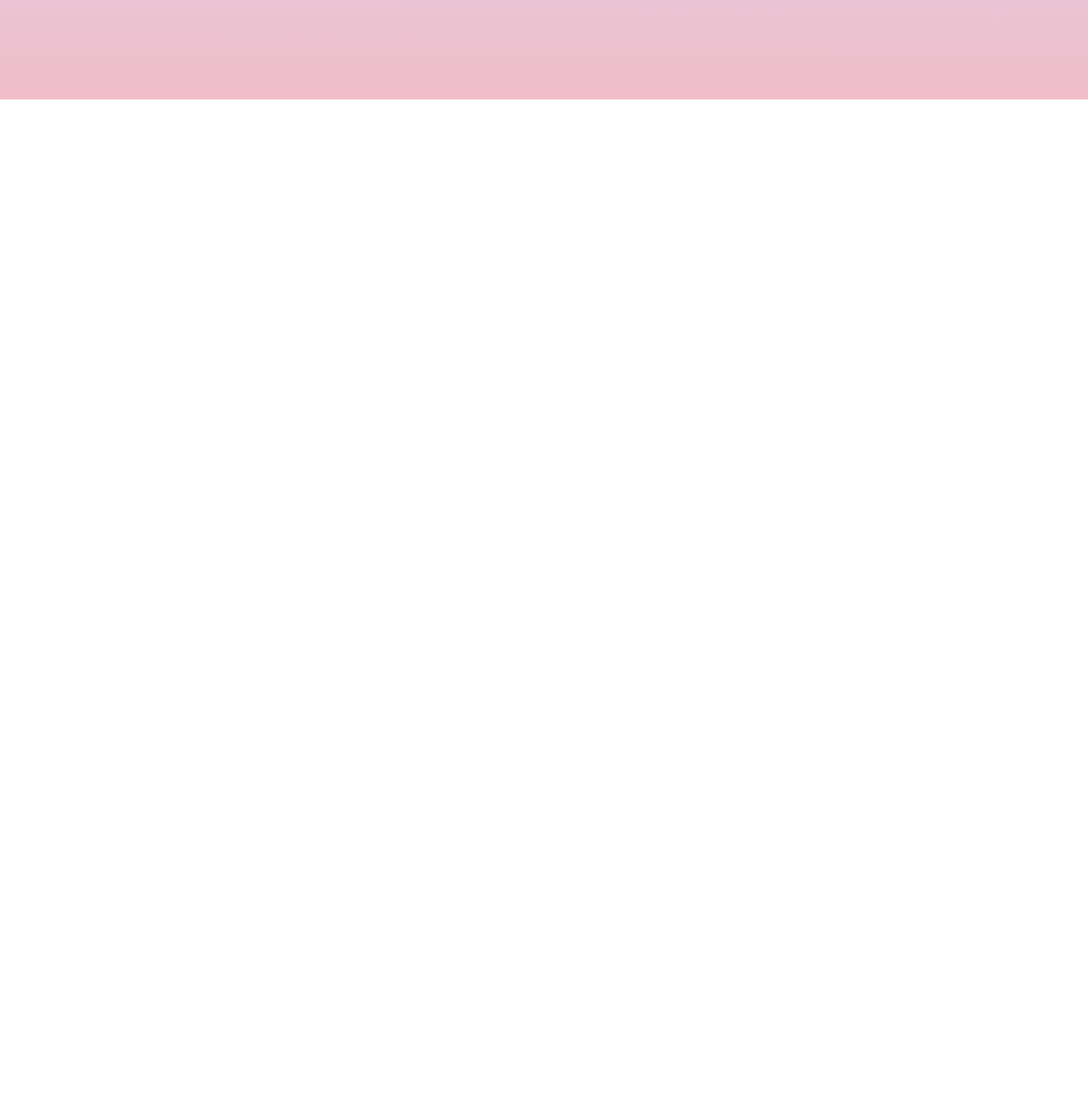
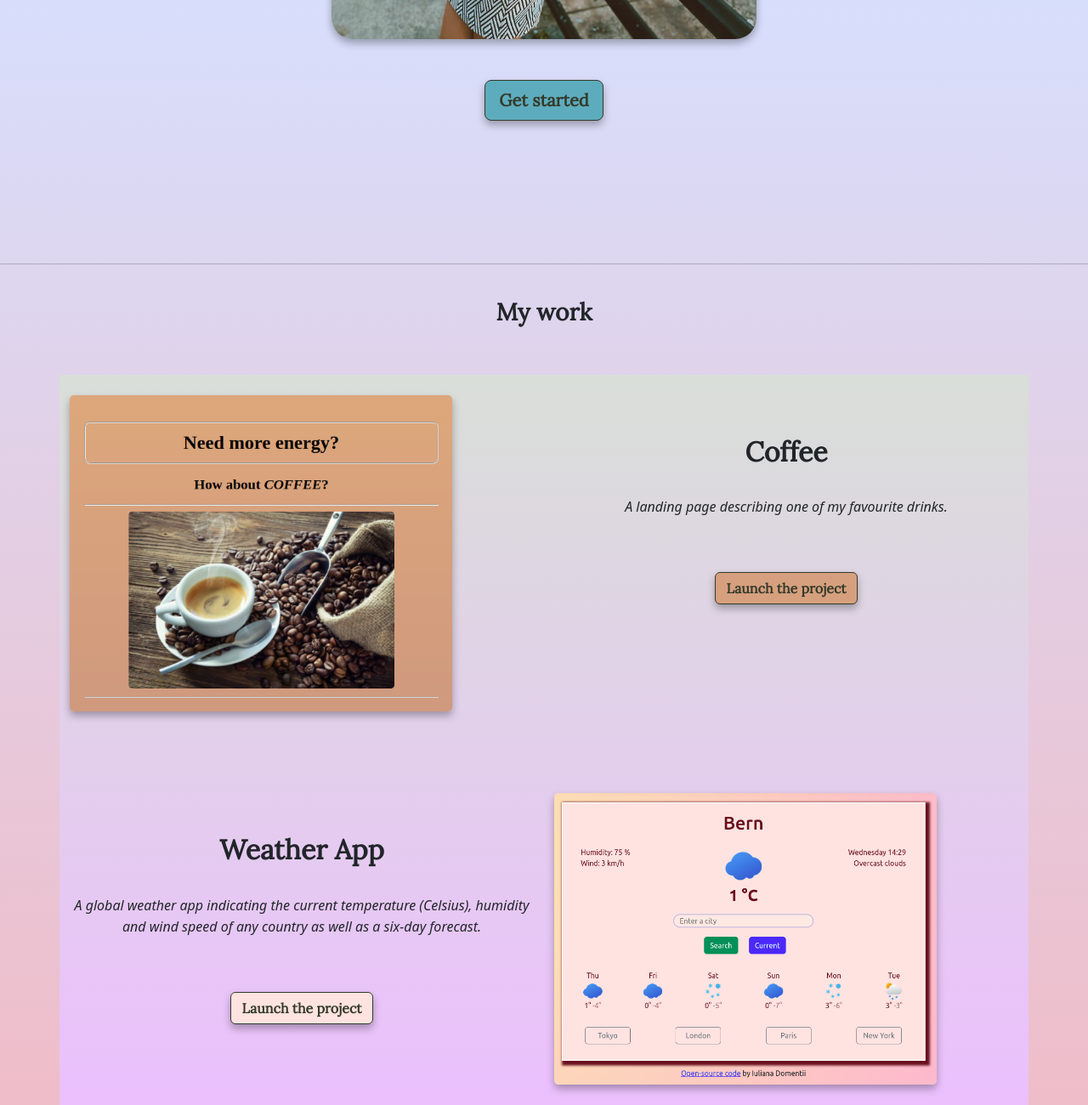
Before and after one commit to iuliana-domentii/portfolio-project, a plain HTML site: page index.html in a window 1280 px wide. Shown: the part 887-2187 px from the top of the page at 85% size. Before the commit the page ends 1004 px from the top, so only its background shows below. Drawn offline with nearby package versions, Linux system fonts and the light colour scheme.

Commit message:
homepage content added

```diff
--- a/index.html
+++ b/index.html
@@ -40,13 +40,90 @@
 
       <h1>Iuliana Domentii</h1>
       <p>Front-end developer, based in Switzerland 🇨🇭</p>
-       <div class="container text-center hero-photo-btn">
-      <div class="row">
-        <div class="col-md-6"><img src="images/iuliana-d.jpg" class="img-fluid" alt="hero-photo" /></div>
-        <div class="col-md-6 primary-btn"> <a href="#"><button type="button" class="btn btn-primary btn-lg mt-5 start-btn" > Get started </button></a>
+      <div class="container text-center hero-photo-btn">
+        <div class="row">
+          <div class="col-md-3"></div>
+          <div class="col-md-6">
+            <img
+              src="images/iuliana-d.jpg"
+              class="img-fluid"
+              alt="hero-photo"
+            />
+          </div>
+          <div class="col-md-3"></div>
         </div>
       </div>
+      <div class="row mb-3 pb-3">
+        <div class="col-md-3"></div>
+        <div class="col-md-6 primary-btn">
+          <a href="#"
+            ><button
+              type="button"
+              class="btn btn-primary btn-lg mt-5 start-btn"
+            >
+              Get started
+            </button></a
+          >
+        </div>
+        <div class="col-md-3"></div>
+      </div>
+    </div>
+    <hr />
+    <br />
+    <div class="introduction-to-projects text-center pb-5">
+      <h3>My work</h3>
+    </div>
 
+    <div class="container my-projects text-center pt-4 pb-4">
+      <div class="row coffee-project mb-5 pb-5">
+        <div class="col-md-6">
+          <img
+            src="images/coffee.png"
+            class="img-fluid d-none d-sm-block"
+            alt="coffee-photo"
+          />
+        </div>
+        <div class="col-md-6 project-description mt-5">
+          <h2>Coffee</h2>
+          <br />
+          <p>A landing page describing one of my favourite drinks.</p>
+
+          <div>
+            <button
+              type="button"
+              class="btn btn-primary btn-md mt-5 coffee-btn"
+            >
+              Launch the project
+            </button>
+          </div>
+        </div>
+      </div>
+      <div class="row weather-project mt-5">
+        <div class="col-md-6 project-description mt-5">
+          <h2>Weather App</h2>
+          <br />
+          <p>
+            A global weather app indicating the current temperature (Celsius),
+            humidity and wind speed of any country as well as a six-day
+            forecast.
+          </p>
+          <div>
+            <button
+              type="button"
+              class="btn btn-primary btn-md mt-5 weather-btn mb-4"
+            >
+              Launch the project
+            </button>
+          </div>
+        </div>
+        <div class="col-md-6">
+          <img
+            src="images/weather.png"
+            class="img-fluid d-none d-sm-block"
+            alt="weather-photo"
+          />
+        </div>
+      </div>
     </div>
   </body>
 </html>
--- a/styles/style.css
+++ b/styles/style.css
@@ -1,6 +1,21 @@
 h1 {
   font-family: "Secular One", sans-serif;
 }
+h2,
+h3 {
+  font-family: var(--main-font-family);
+  font-weight: bold;
+  font-size: 28px;
+}
+body {
+  text-align: center;
+  background: linear-gradient(
+    180.3deg,
+    rgb(214, 224, 255) 37.2%,
+    rgb(254, 168, 168) 137.3%
+  );
+}
+
 :root {
   --main-font-family: "Lora", serif;
   --shadows: 0 5px 10px rgba(0, 0, 0, 0.3);
@@ -8,18 +23,9 @@ h1 {
 
 .hero {
   text-align: center;
-  background: linear-gradient(
-    180.3deg,
-    rgb(214, 224, 255) 37.2%,
-    rgb(254, 168, 168) 137.3%
-  );
-  padding: 160px 20px;
+  padding: 120px 20px;
 }
-.hero h2 {
-  font-family: var(--main-font-family);
-  font-weight: bold;
-  font-size: 28px;
-}
+
 .hero h1 {
   font-size: 40px;
 }
@@ -29,7 +35,7 @@ h1 {
 }
 
 .hero img {
-  width: 400px;
+  width: 500px;
   border-radius: 25px;
   height: auto;
   box-shadow: var(--shadows);
@@ -46,3 +52,48 @@ h1 {
 .hero-photo-btn {
   margin-top: 50px;
 }
+.introduction-to-projects h3 {
+  font-weight: bold;
+}
+.my-projects {
+  background: linear-gradient(to top, #ebc0fd 0%, #d9ded8 100%);
+}
+
+.my-projects img {
+  width: 450px;
+  border-radius: 5px;
+  height: auto;
+  box-shadow: var(--shadows);
+}
+.my-projects h2 {
+  font-weight: bold;
+}
+.my-projects p {
+  font-style: italic;
+}
+.project-description {
+  line-height: 25px;
+}
+.weather-btn,
+.coffee-btn {
+  background-color: #d6a07e !important;
+  color: #343a2a !important;
+  font-family: var(--main-font-family) !important;
+  border-color: #343a2a !important;
+  font-weight: bold !important;
+  box-shadow: var(--shadows);
+}
+.weather-btn {
+  background-color: #ffe3e1 !important;
+}
+@media (max-width: 900px) {
+  img {
+    width: 300px;
+  }
+  h2 {
+    font-size: 22px;
+  }
+  p {
+    font-size: 18px;
+  }
+}
```
Also changed, not shown: images/coffee.png (added), images/weather.png (added).
